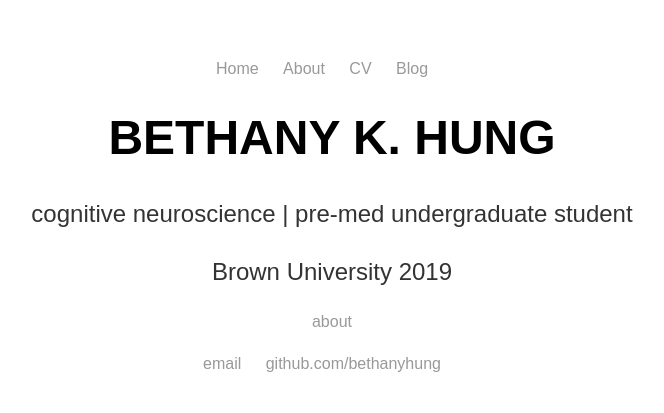
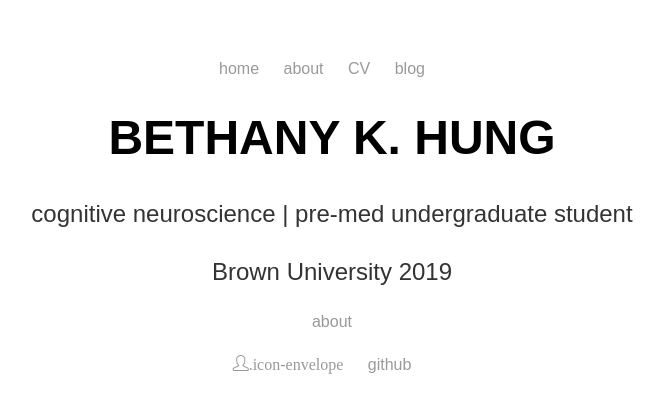
Before and after one commit to bethny/bethny.github.io, a Jekyll site: the page built from index.html, in a window 1280 px wide. Shown: the top 413 px of the page, without its empty margins (308-972 px from the left). Built offline with Jekyll 4.4.1, drawn with Linux system fonts in a browser that asks for light colours; nearby versions of some CDN libraries.

Commit message:
Update default.html

```diff
--- a/_layouts/default.html
+++ b/_layouts/default.html
@@ -4,15 +4,16 @@
 			<title>{{ page.title }}</title>
 			<!-- link to main stylesheet -->
 			<link rel="stylesheet" type="text/css" href="/css/main.css">
+			<link rel="stylesheet" href="https://cdnjs.cloudflare.com/ajax/libs/simple-line-icons/2.3.2/css/simple-line-icons.css">
 		</head>
 		<body>
 			<center>
 			<nav>
 	    		<ul>
-	        		<li><a href="/">Home</a></li>
-		        	<li><a href="/about">About</a></li>
+	        		<li><a href="/">home</a></li>
+		        	<li><a href="/about">about</a></li>
 	        		<li><a href="/cv">CV</a></li>
-	        		<li><a href="/blog">Blog</a></li>
+	        		<li><a href="/blog">blog</a></li>
 	    		</ul>
 			</nav>
 			<div class="container">
@@ -22,8 +23,8 @@
 			</div><!-- /.container -->
 			<footer>
 	    		<ul>
-	        		<li><a href="mailto:bethany_hung@brown.edu">email</a></li>
-	        		<li><a href="https://github.com/bethanyhung">github.com/bethanyhung</a></li>
+	        		<li><a href="mailto:bethany_hung@brown.edu"><i class = "icon-user">.icon-envelope</i></a></li>
+	        		<li><a href="https://github.com/bethanyhung">github</a></li>
 				</ul>
 			</footer>
 			</center>
```
